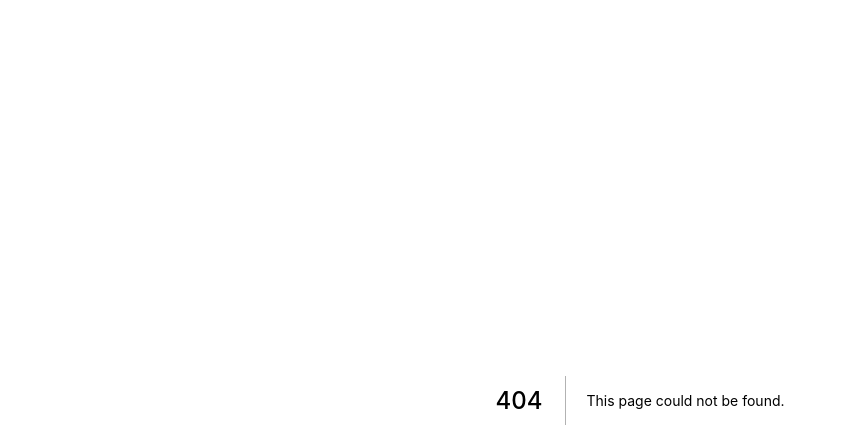
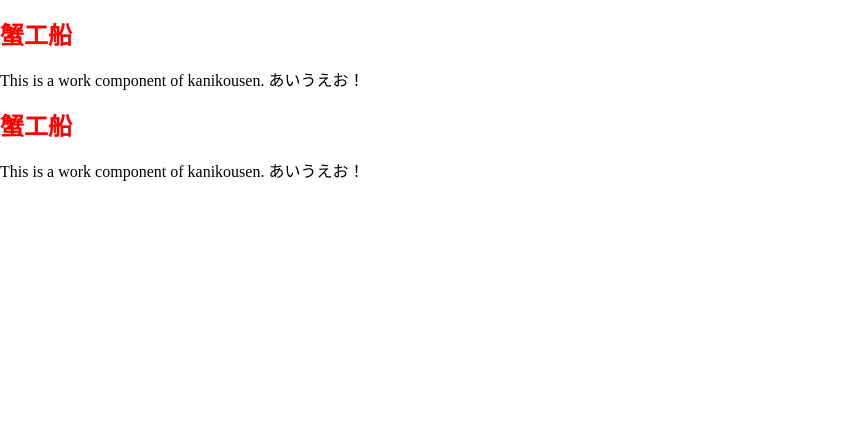
Before and after one commit to rtr-dnd/art-creativity-ts, a Next.js app: page /contents/kanikousen in a window 1280 px wide. Before the commit this address had no page. Shown: the top 448 px of the page, without its empty margins (0-847 px from the left). Built offline with nearby package versions, Linux system fonts and the light colour scheme.

Commit message:
:tada: styled and ts working

```diff
--- /dev/null
+++ b/components/TextWork.tsx
@@ -0,0 +1,29 @@
+import React from 'react'
+import styled from 'styled-components'
+
+type Props = {
+  title: string | string[]
+  stringTitle: string
+  afterGutenberg: boolean
+}
+
+const Wrap = styled.div<{afterGutenberg: boolean}>`
+  font-family: ${({ afterGutenberg }) => afterGutenberg? 'YuMincho' : 'HuiFont'};
+`
+
+const Title = styled.h1`
+  font-size: 24px;
+  color: #f00;
+`
+
+const TextWork = (props: Props) => {
+  return (
+    <Wrap afterGutenberg={props.afterGutenberg}>
+      <Title>{props.stringTitle}</Title>
+      This is a work component of {props.title}.
+      あいうえお！
+    </Wrap>
+  )
+}
+
+export default TextWork
--- a/package.json
+++ b/package.json
@@ -9,9 +9,11 @@
     "lint": "next lint"
   },
   "dependencies": {
+    "@types/styled-components": "^5.1.11",
     "next": "11.0.1",
     "react": "17.0.2",
-    "react-dom": "17.0.2"
+    "react-dom": "17.0.2",
+    "styled-components": "^5.3.0"
   },
   "devDependencies": {
     "@types/react": "17.0.14",
--- /dev/null
+++ b/pages/_document.tsx
@@ -0,0 +1,30 @@
+import Document, { DocumentContext } from 'next/document'
+import { ServerStyleSheet } from 'styled-components'
+
+export default class MyDocument extends Document {
+  static async getInitialProps(ctx: DocumentContext) {
+    const sheet = new ServerStyleSheet()
+    const originalRenderPage = ctx.renderPage
+
+    try {
+      ctx.renderPage = () =>
+        originalRenderPage({
+          enhanceApp: (App) => (props) =>
+            sheet.collectStyles(<App {...props} />),
+        })
+
+      const initialProps = await Document.getInitialProps(ctx)
+      return {
+        ...initialProps,
+        styles: (
+          <>
+            {initialProps.styles}
+            {sheet.getStyleElement()}
+          </>
+        ),
+      }
+    } finally {
+      sheet.seal()
+    }
+  }
+}
--- /dev/null
+++ b/pages/contents/[id].tsx
@@ -0,0 +1,35 @@
+import { useEffect } from 'react'
+import { useRouter } from 'next/dist/client/router'
+import TextWork from '../../components/TextWork'
+
+const Content = () => {
+  const router = useRouter()
+  const { id } = router.query
+  let stringTitle = ''
+
+  if (typeof(id) == 'string') {
+    switch(id) {
+      case 'kanikousen':
+        stringTitle = '蟹工船'
+        break
+      default:
+        stringTitle = ''
+    }
+    if (stringTitle != '') {
+      return (
+          <>
+            <TextWork title={id} stringTitle={stringTitle} afterGutenberg={true}/>
+            <TextWork title={id} stringTitle={stringTitle} afterGutenberg={false}/>
+          </>
+        )
+    }
+  }
+
+  return (
+    <>
+      Content not found. query is {id}
+    </>
+  )
+
+}
+export default Content
```
Also changed, not shown: pages/index.tsx (+5 -2 lines), next-env.d.ts, 1 other file (tests, documents, lock files or other folders).
